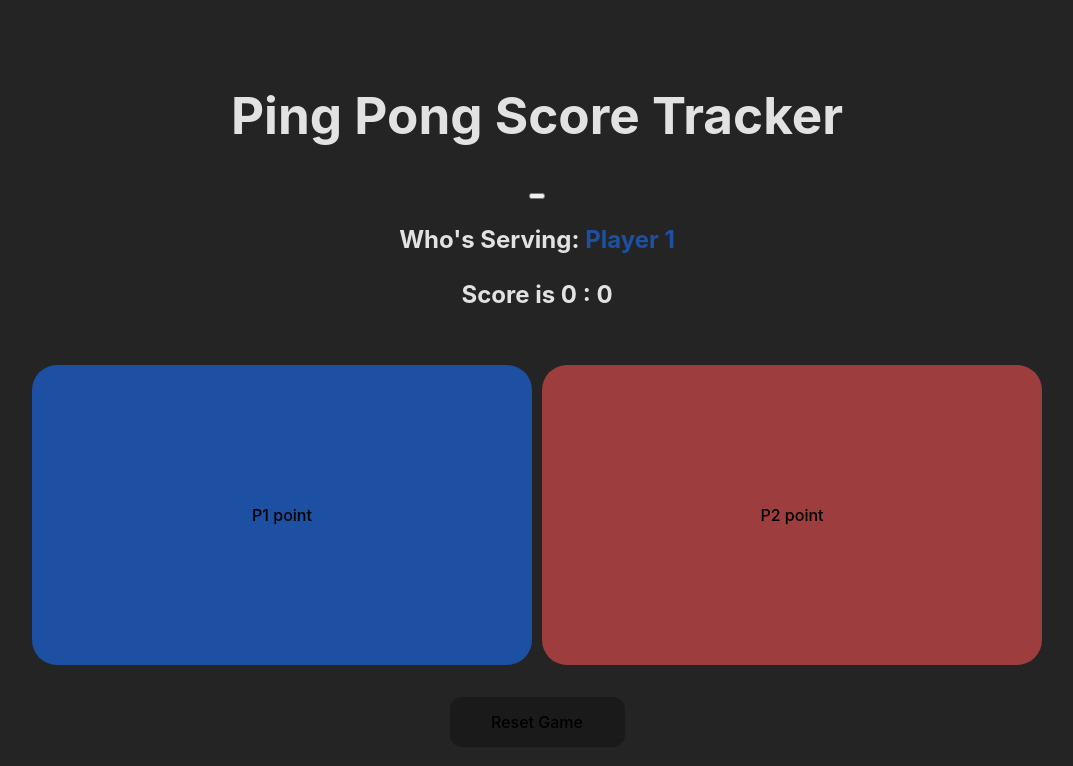
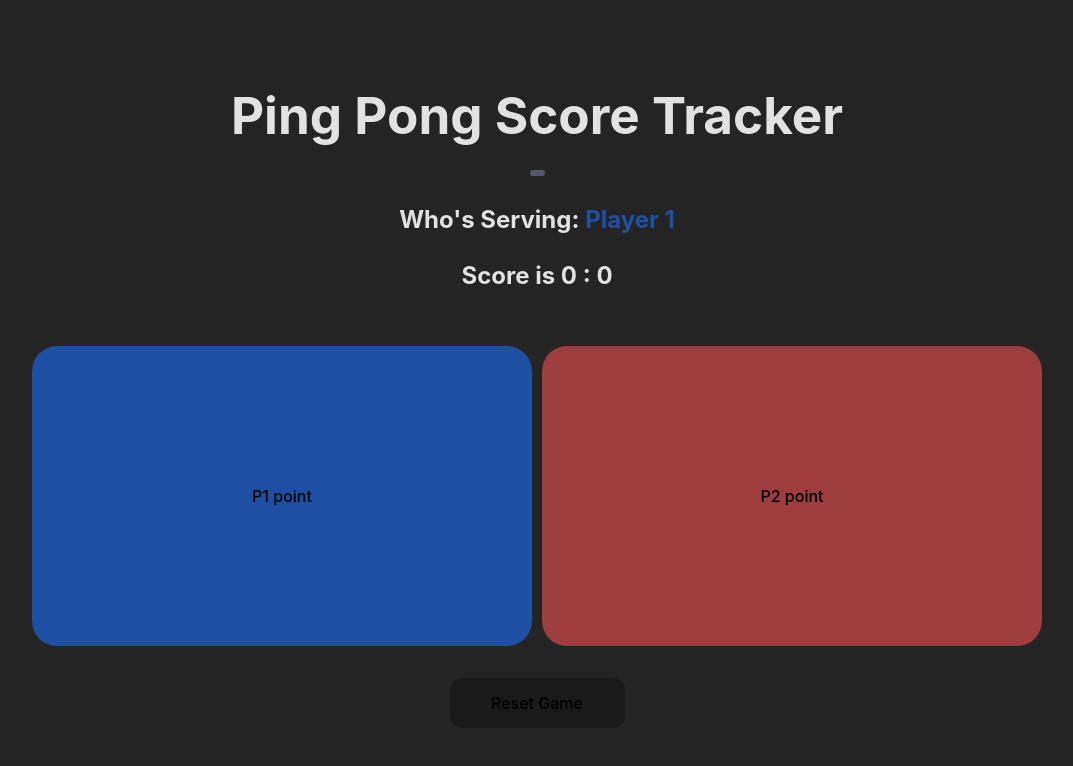
Before and after one commit to evanc7007/Ping-Pong-Score-Tracker, a React app in the folder catalystprog/: page / in a window 1280 px wide. Shown: the top 766 px of the page, without its empty margins (103-1176 px from the left). Built offline with nearby package versions, Linux system fonts and the light colour scheme; the HTML template or start-up script is replaced by a standard one.

Commit message:
replaced decorative button with div

```diff
--- a/catalystprog/src/App.jsx
+++ b/catalystprog/src/App.jsx
@@ -38,9 +38,7 @@ function App() {
   return (
     <div>
       <h1>Ping Pong Score Tracker</h1>
-      <div>
-        <button className="decorative-button"></button>
-      </div>
+      <div className="decorative-div"></div>
       {!endpoint && <h2>Who's Serving: {server == 1 && <span className="playerName1">Player 1</span>}
                                        {server == 2 && <span className="playerName2">Player 2</span>}</h2>}
       <h2>Score is {count1} : {count2}</h2>
--- a/catalystprog/src/index.css
+++ b/catalystprog/src/index.css
@@ -33,6 +33,7 @@ body {
 h1 {
   font-size: 3.2em;
   line-height: 1.1;
+  margin: 15px;
 }
 
 .button {
@@ -76,8 +77,12 @@ Button:hover {
   margin-inline: 5px;
 }
 
-.decorative-button:hover {
-  border-color: none;
+.decorative-div {
+  width: 15px;
+  height: 6px;
+  border-radius: 12px;
+  display: inline-block;
+  background-color: #55576c;
 }
 
 .playerName1 {
```
